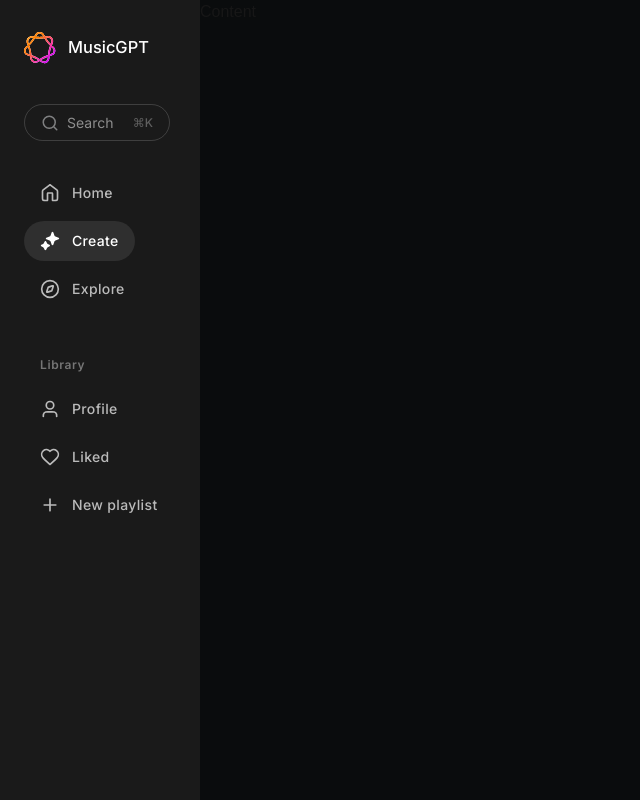
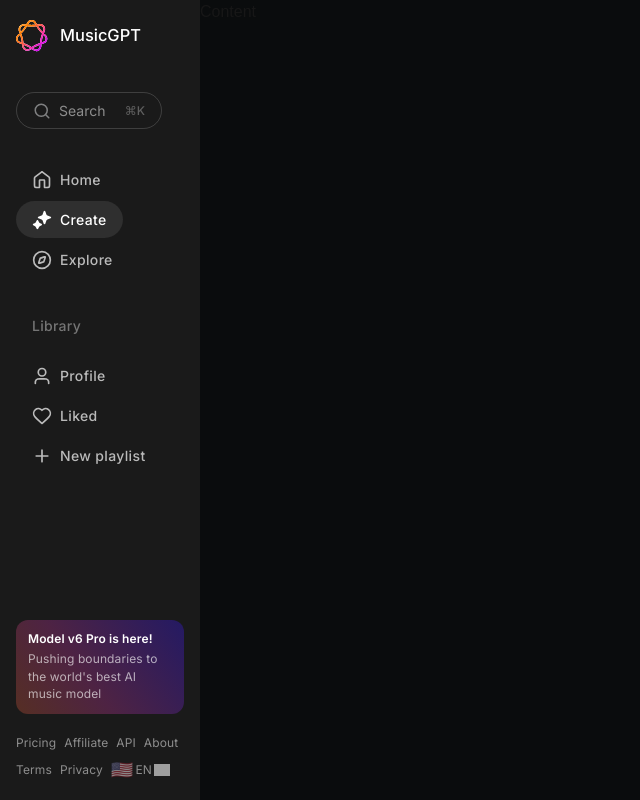
Before and after one commit to bibek-magar/music-gpt, a Next.js app: page / in a window 1280 px wide. Shown: the whole page, without its empty margins (0-640 px from the left). Built offline with nearby package versions, Linux system fonts and the light colour scheme; grey boxes are pictures that could not be loaded.

Commit message:
feat: Added promotional banner and footer in sidebar

```diff
--- a/components/organisms/sidebar/sidebar.tsx
+++ b/components/organisms/sidebar/sidebar.tsx
@@ -1,6 +1,8 @@
 "use client";
 
 import Image from "next/image";
+import PromotionalBanner from "@/components/molecules/PromotionalBanner";
+import SidebarFooter from "@/components/molecules/SidebarFooter";
 
 const navItems = [
   { icon: "/icons/home.svg", label: "Home", active: false },
@@ -16,7 +18,7 @@
 
 export default function Sidebar() {
   return (
-    <div className="w-50 h-screen bg-[#1A1A1A] px-6 py-8 flex flex-col font-[family-name:var(--font-inter)]">
+    <div className="w-50 h-screen bg-[#1A1A1A] px-4 pt-5 pb-4 flex flex-col font-[family-name:var(--font-inter)]">
       {/* Logo */}
       <div className="flex items-center gap-3 mb-10">
         <Image src="/icons/logo.svg" alt="MusicGPT" width={32} height={32} />
@@ -43,11 +45,11 @@
       </button>
 
       {/* Main Navigation */}
-      <nav className="mb-12 space-y-2">
+      <nav className="mb-8 space-y-[3px]">
         {navItems.map((item) => (
           <button
             key={item.label}
-            className={`flex items-center gap-3 py-2.5 px-4 rounded-full transition-all duration-200 cursor-pointer ${
+            className={`flex items-center gap-2 h-[37px] px-4 rounded-full transition-all duration-200 cursor-pointer ${
               item.active ? "bg-[#FFFFFF17]" : "hover:bg-[#FFFFFF0A]"
             }`}
           >
@@ -69,16 +71,15 @@
         ))}
       </nav>
 
-      {/* Library Section */}
       <div className="flex-1">
-        <h3 className="text-white/40 mb-4 px-4 text-xs tracking-wider font-semibold">
+        <h3 className="text-white/40 mb-4 px-4 text-[14px] leading-[31px] tracking-[0.02em] font-medium">
           Library
         </h3>
-        <nav className="space-y-2">
+        <nav className="space-y-[3px]">
           {libraryItems.map((item) => (
             <button
               key={item.label}
-              className="w-full flex items-center gap-3 py-2.5 px-4 rounded-full hover:bg-[#FFFFFF0A] transition-all duration-200 cursor-pointer"
+              className="w-full flex items-center gap-2 h-[37px] px-4 rounded-full hover:bg-[#FFFFFF0A] transition-all duration-200 cursor-pointer"
             >
               <Image
                 src={item.icon}
@@ -94,6 +95,12 @@
           ))}
         </nav>
       </div>
+
+      <div className="mb-5">
+        <PromotionalBanner />
+      </div>
+
+      <SidebarFooter />
     </div>
   );
 }
```
